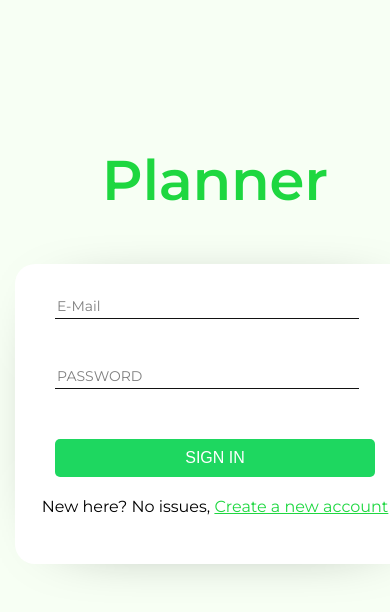
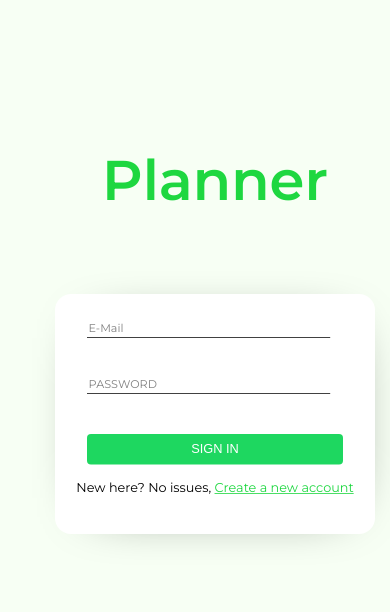
Before and after one commit to PonrajkumarRajendran/planner, a React (Create React App) app: page /signIn in a window 390 px wide. Shown: the top 612 px of the page. Built offline with nearby package versions, Linux system fonts and the light colour scheme.

Commit message:
scale added

```diff
--- a/src/components/authpage/signin/signin.styles.scss
+++ b/src/components/authpage/signin/signin.styles.scss
@@ -13,6 +13,7 @@
       width: 400px;
       border-radius: 20px;
       box-shadow: 5px 5px 70px -50px #121212;
+      transform: scale(0.8);
       .signin-form {
         padding-top: 20px;
       }
```
